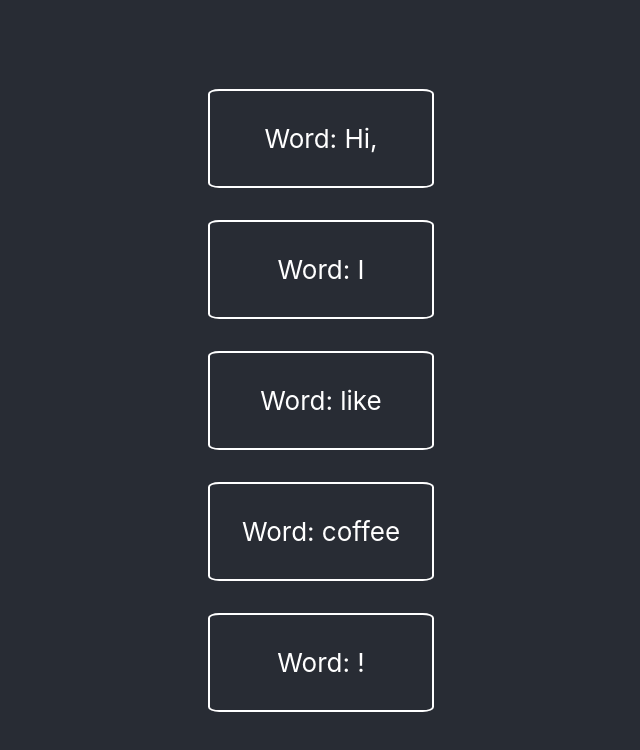
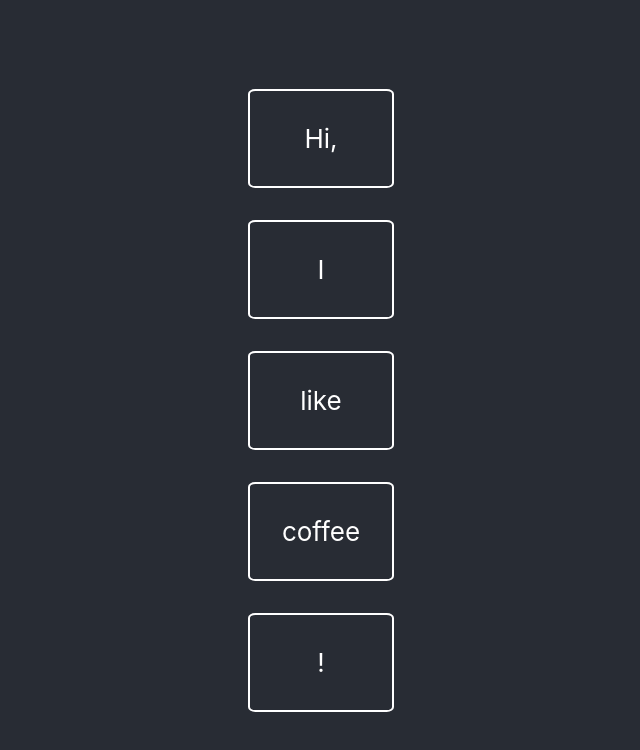
Before and after one commit to katiepdx/react-beautiful-dnd-practice, a React (Create React App) app: page / in a window 1280 px wide. Shown: the top 750 px of the page, without its empty margins (319-959 px from the left). Built offline with nearby package versions, Linux system fonts and the light colour scheme.

Commit message:
conditionally render styles for currently dragged item

```diff
--- a/src/App.css
+++ b/src/App.css
@@ -1,7 +1,3 @@
-.App {
-  text-align: center;
-}
-
 .App-header {
   background-color: #282c34;
   min-height: 100vh;
@@ -13,15 +9,12 @@
   color: white;
 }
 
-.App-link {
-  color: #61dafb;
-}
-
 .word-item {
   border: 2px solid white;
   margin: 2rem;
   padding: 2rem;
   border-radius: 5%;
+  text-align: center;
 }
 
 .word-item:hover {
--- a/src/App.js
+++ b/src/App.js
@@ -7,6 +7,14 @@ import { reorderList } from './dragDropUtils';
 
 function App() {
   const [wordList, setWordList] = useState(draggableList)
+  const [currDragged, setCurrDragged] = useState()
+
+  const handleOnDragStart = (locationDetails) => {
+    // when user clicks to drag item, update styles
+
+    // set curr dragged to state - compare index in card item
+    setCurrDragged(locationDetails.source.index)
+  }
 
   // fires when card is dropped
   const handleOnDragEnd = (locationDetails) => {
@@ -14,12 +22,16 @@ function App() {
     console.log(locationDetails)
 
     // check if card dragged is outside of droppable area - no destination
-    if (!locationDetails.destination) return
+    // resets currDrag so styles are not applied
+    if (!locationDetails.destination) return setCurrDragged(null)
 
     reorderList(wordList, locationDetails)
 
     // update wordList in state
     setWordList(wordList)
+
+    // reset currDragged item to null
+    setCurrDragged(null)
   }
 
   return (
@@ -27,7 +39,7 @@ function App() {
       <header className="App-header">
 
         {/* Wrap app in DragDropContext & Pass onDragEnd prop - handleOnDragEnd func fires updating word list order in state */}
-        <DragDropContext onDragEnd={handleOnDragEnd}>
+        <DragDropContext onDragEnd={handleOnDragEnd} onDragStart={handleOnDragStart}>
 
           {/* add droppable area  */}
           <Droppable droppableId="words">
@@ -42,8 +54,8 @@ function App() {
                       {/* must pass provided */}
                       {(provided) => (
                         // 3 provided props needed
-                        <div className="word-item" ref={provided.innerRef} {...provided.draggableProps} {...provided.dragHandleProps}>
-                          Word: {word.word}
+                        <div className="word-item" ref={provided.innerRef} {...provided.draggableProps} {...provided.dragHandleProps} id={i === currDragged ? 'dragging' : 'not-dragging'}>
+                          {word.word}
                         </div>
                       )}
                     </Draggable>
```
